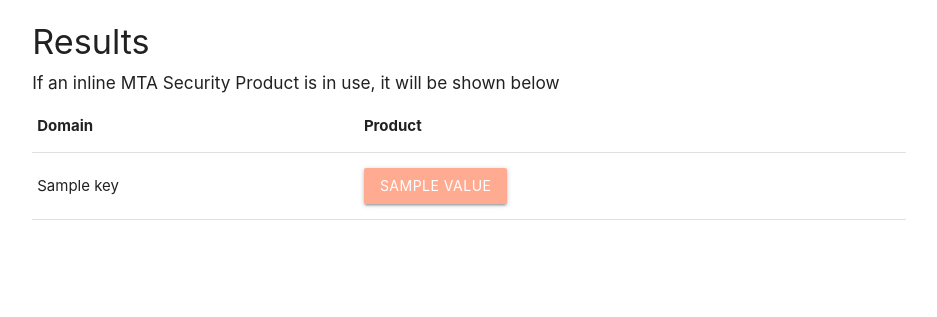
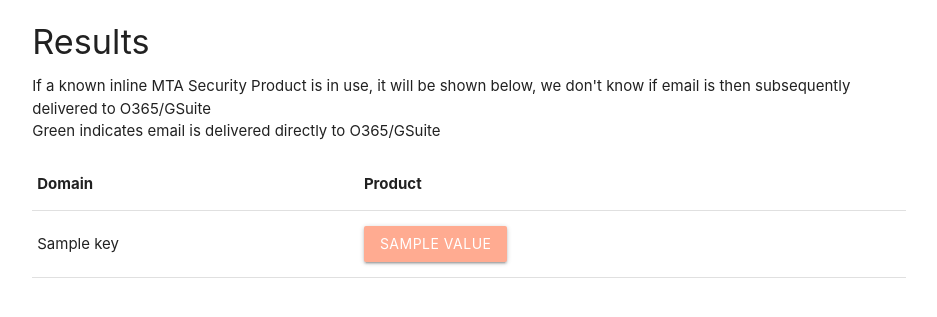
Before and after one commit to sg84/o365-checkr, a Flask app: template templates/result.html in a window 1280 px wide. Shown: the top 317 px of the page, without its empty margins (171-1108 px from the left). Run offline with Flask 2, Linux system fonts and the light colour scheme; the template is opened without the code that fills it: most values are stand-ins (such as "Sample title", 1, 10 or a date in 2020).

Commit message:
update result template

```diff
--- a/app.py
+++ b/app.py
@@ -8,9 +8,9 @@ def CheckDomains(domains):
     for domain in domains:
         try:
             for mx in dns.resolver.query(domain, 'MX'):
-                if "protection.outlook.com" in mx.to_text().lower():
+                if "protection.outlook.com" in mx.to_text().lower(): #ugghh - python doesn't have switch/case?
                     results[domain] = "O365"
-                elif "aspmx.l.google.com" in mx.to_text().lower():
+                elif "aspmx.l.google.com" in mx.to_text().lower(): #is lower() needed? if so, should have made a new variable... ah well
                     results[domain] = "GSuite"
                 elif "googlemail.com" in mx.to_text().lower():
                     results[domain] = "GSuite (Maybe)"
--- a/templates/result.html
+++ b/templates/result.html
@@ -23,7 +23,10 @@
             <div class="row">
                 <div class="col s12">
                 <h4>Results</h4>
-                <h6>If an inline MTA Security Product is in use, it will be shown below</h6>
+                    <ul>
+                        <li>If a known inline MTA Security Product is in use, it will be shown below, we don't know if email is then subsequently delivered to O365/GSuite</li>
+                        <li>Green indicates email is delivered directly to O365/GSuite</li>
+                    </ul>
                     <table border="1">
                         <th>Domain</th>
                         <th>Product</th>
```
